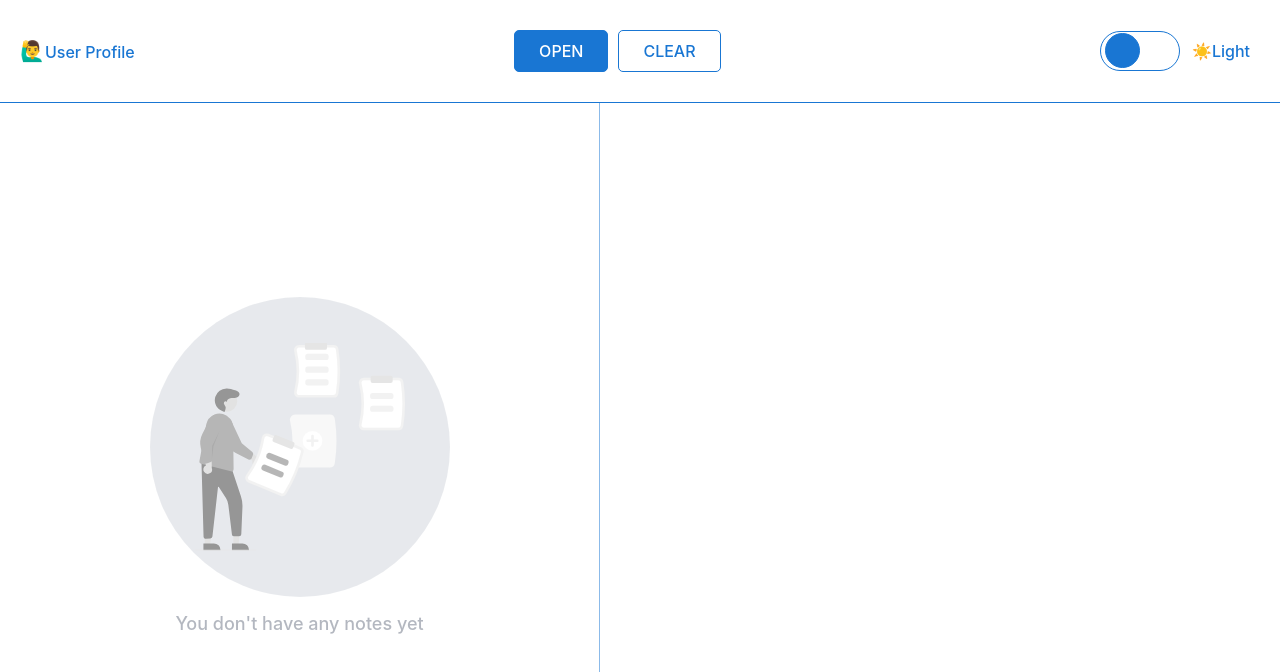
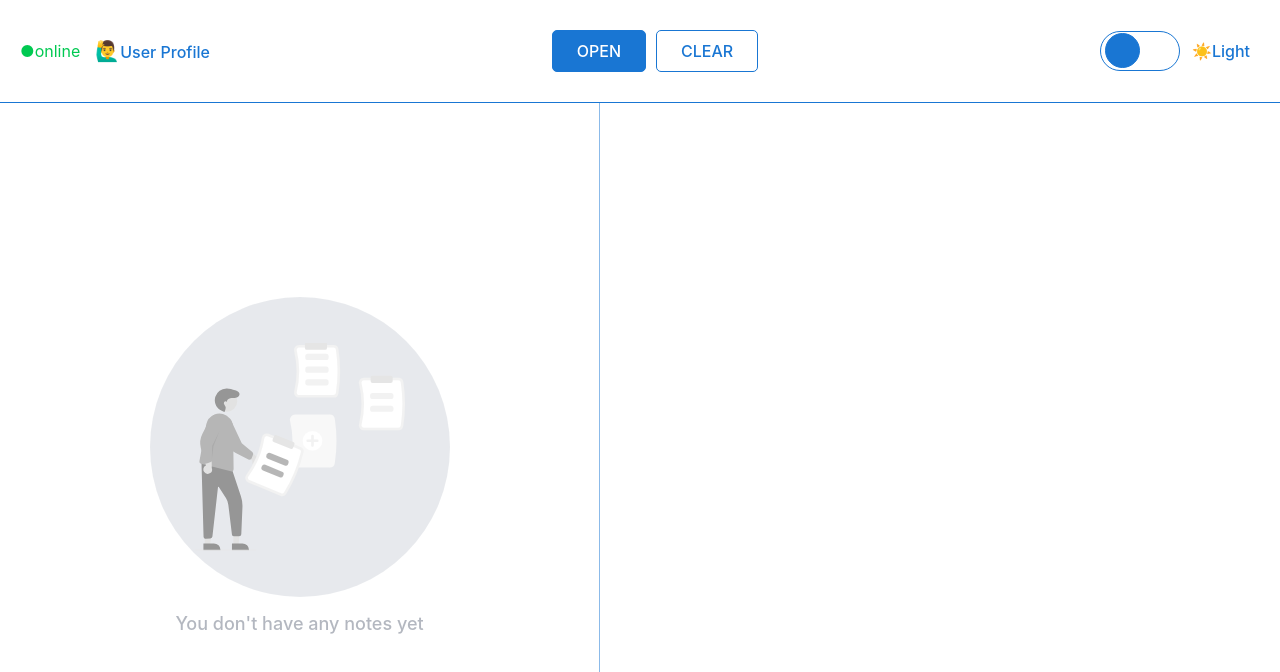
Before and after one commit to Ralchuk/Notes, a React (Vite) app: page / in a window 1280 px wide. Shown: the top 672 px of the page. Built offline with nearby package versions, Linux system fonts and the light colour scheme; a web font is replaced by a local one.

Commit message:
create dz15

```diff
--- a/src/entities/hooks/useOnlineStatus.ts
+++ b/src/entities/hooks/useOnlineStatus.ts
@@ -1,6 +1,6 @@
 import { useSyncExternalStore } from 'react';
 
-export default useOnlineStatus() {
+export default function useOnlineStatus(){
 	const isOnline = useSyncExternalStore(
 		(callback) => {
 			window.addEventListener('online', callback);
--- a/src/entities/note/note.tsx
+++ b/src/entities/note/note.tsx
@@ -14,6 +14,7 @@ import {
 	type AutoResizeTextareaHandle,
 } from './model/types';
 import { useEffect, useRef, useReducer, useContext, useCallback, useOptimistic} from 'react';
+import useOnlineStatus from '../hooks/useOnlineStatus';
 
 
 // main classes
@@ -78,9 +79,8 @@ function reducer(state: MenuState, action: MenuAction): MenuState {
 }
 
 export default function Note() {
-	// useReducer Note
 
-	// useReducer ContexMenu
+
 	const {isOpenForm, isOpenUserProfile, note, title, text} = useReduceNote();
 	const setIsOpenForm = useReduceNote((state) => state.setIsOpenForm);
 	const setIsCloseForm = useReduceNote((state) => state.setIsCloseForm);
@@ -100,6 +100,8 @@ export default function Note() {
 	const auto = useRef<AutoResizeTextareaHandle | null>(null);
 
 	const [state, dispatch] = useReducer(reducer, initialState);
+
+	const online = useOnlineStatus();
 
 	function onCreate() {
 		saveNote({text, title});
@@ -281,7 +283,6 @@ export default function Note() {
 			<div className={container}>
 				{isOpenForm && (
 					<ModalWrapper onClose={onCloseForm}>
-
 						<h2 className='text-[32px] text-[#1976d3] font-[Roboto, sans-serif] font-medium'>
 							Create note
 						</h2>
@@ -303,6 +304,14 @@ export default function Note() {
 					</UserProfileWrapper>
 				)}
 				<div className={noteHeader}>
+					<div>
+						{online ? <p
+							className="lowercase text-green-500 before:content-['●']"
+						>online
+						</p> : <p
+							className="lowercase text-red-500 before:content-['●']"
+						>offline</p>}
+					</div>
 					<div>
 						<button
 							className='flex text-[16px] items-baseline justify-center hover:opacity-60 cursor-pointer'
```
Lines whose indentation alone changed are shown as unchanged.
